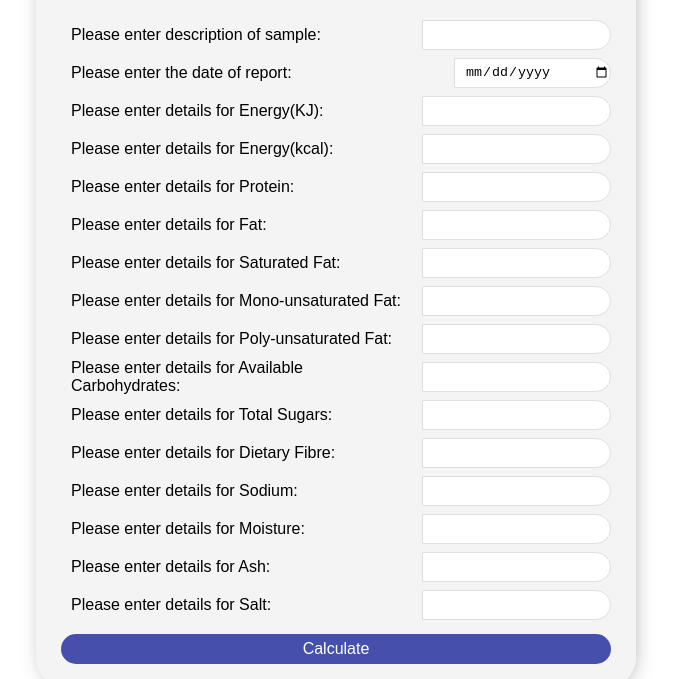
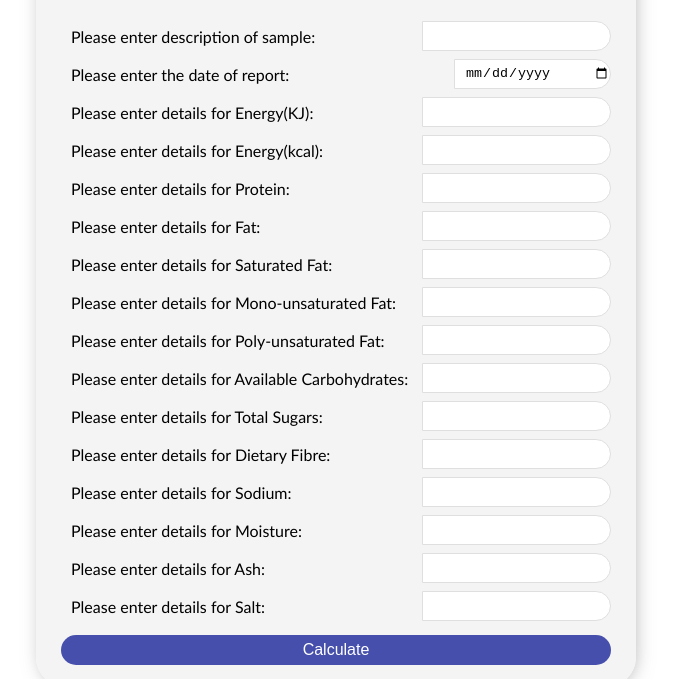
Before and after one commit to Lanrayy/food_label_website, a plain HTML site: page index.html in a window 1280 px wide. Shown: the part 103-782 px from the top of the page, without its empty margins (304-979 px from the left). Drawn offline with Linux system fonts and the light colour scheme.

Commit message:
"Minor changes to title and font"

```diff
--- a/styles.css
+++ b/styles.css
@@ -5,7 +5,7 @@
 }
 
 body{
-    font-family: Avenir, Arial, Helvetica, sans-serif;
+    font-family: Calibri, Arial, Helvetica, sans-serif;
     height: 100%;
     display: flex;
     flex-direction: column;
```
